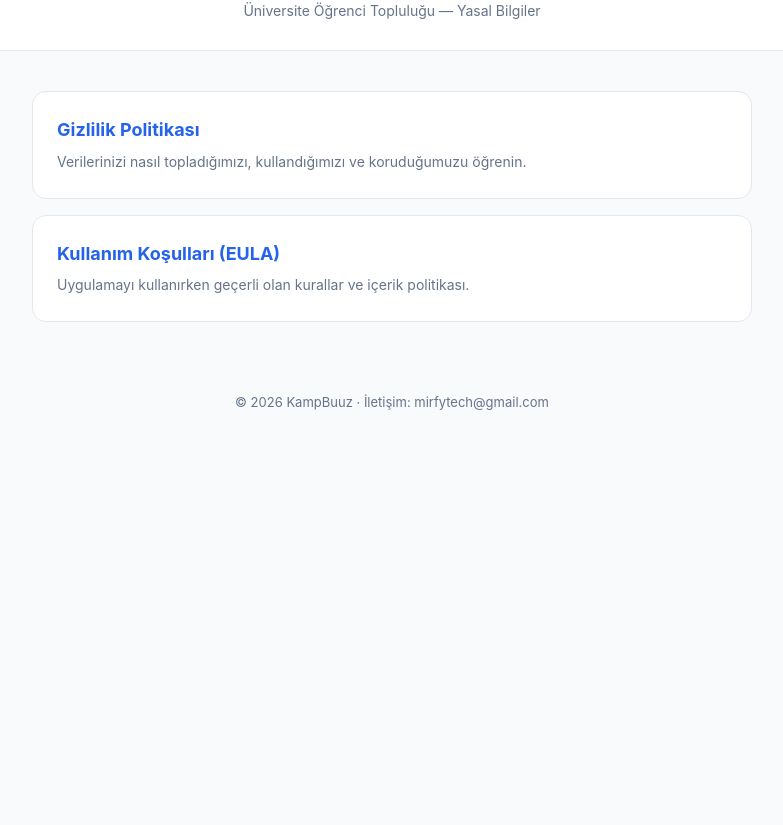
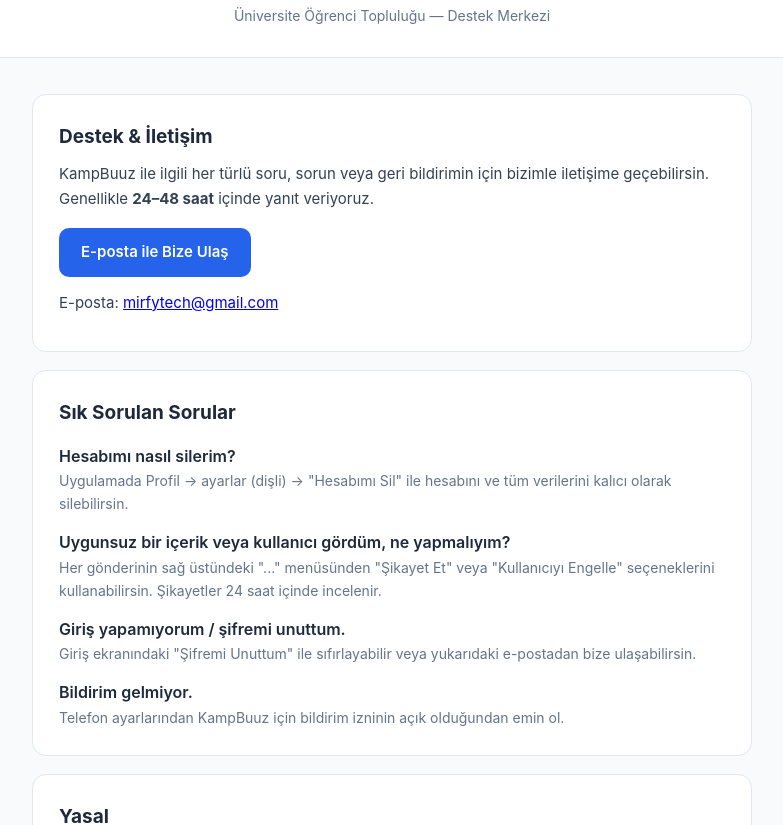
Before and after one commit to mirfytech-jpg/mirfytech-jpg.github.io, a plain HTML site: page index.html in a window 1280 px wide. Shown: the part 74-899 px from the top of the page, without its empty margins (248-1031 px from the left). Before the commit the page ends 800 px from the top, so only its background shows below. Drawn offline with Linux system fonts and the light colour scheme.

Commit message:
Destek/iletisim sayfasi (App Store 1.5)

```diff
--- a/index.html
+++ b/index.html
@@ -3,41 +3,61 @@
 <head>
 <meta charset="UTF-8">
 <meta name="viewport" content="width=device-width, initial-scale=1.0">
-<title>KampBuuz — Yasal Bilgiler</title>
+<title>KampBuuz — Destek ve Yasal Bilgiler</title>
 <style>
   :root { --primary:#2563eb; --bg:#f8fafc; --text:#1e293b; --muted:#64748b; --border:#e2e8f0; }
   * { box-sizing:border-box; margin:0; padding:0; }
-  body { font-family:-apple-system,BlinkMacSystemFont,'Segoe UI',Roboto,sans-serif; background:var(--bg); color:var(--text); line-height:1.6; }
-  header { background:#fff; border-bottom:1px solid var(--border); padding:28px 20px; text-align:center; }
+  body { font-family:-apple-system,BlinkMacSystemFont,'Segoe UI',Roboto,sans-serif; background:var(--bg); color:var(--text); line-height:1.65; }
+  header { background:#fff; border-bottom:1px solid var(--border); padding:30px 20px; text-align:center; }
   header .logo { display:inline-flex; align-items:center; gap:10px; }
-  header .mark { width:40px; height:40px; border-radius:10px; background:var(--primary); color:#fff; display:flex; align-items:center; justify-content:center; font-weight:800; font-size:18px; }
-  header h1 { font-size:22px; }
+  header .mark { width:42px; height:42px; border-radius:11px; background:var(--primary); color:#fff; display:flex; align-items:center; justify-content:center; font-weight:800; font-size:18px; }
+  header h1 { font-size:23px; }
   header p { color:var(--muted); font-size:14px; margin-top:6px; }
-  .container { max-width:760px; margin:40px auto; padding:0 20px; }
-  .cards { display:grid; gap:16px; }
-  .card { background:#fff; border:1px solid var(--border); border-radius:14px; padding:24px; text-decoration:none; color:inherit; transition:.15s; display:block; }
-  .card:hover { border-color:var(--primary); box-shadow:0 4px 14px rgba(37,99,235,.08); }
-  .card h2 { font-size:18px; color:var(--primary); margin-bottom:6px; }
-  .card p { color:var(--muted); font-size:14px; }
-  footer { text-align:center; color:var(--muted); font-size:13px; padding:30px 20px; }
+  .container { max-width:760px; margin:36px auto; padding:0 20px 60px; }
+  .section { background:#fff; border:1px solid var(--border); border-radius:14px; padding:26px; margin-bottom:18px; }
+  .section h2 { font-size:19px; margin-bottom:10px; color:var(--text); }
+  .section p { color:#334155; font-size:15px; margin-bottom:10px; }
+  .contact-btn { display:inline-block; background:var(--primary); color:#fff; text-decoration:none; padding:12px 22px; border-radius:10px; font-weight:600; font-size:15px; margin-top:6px; }
+  .faq-q { font-weight:600; margin-top:14px; color:var(--text); }
+  .faq-a { color:var(--muted); font-size:14px; }
+  .links a { color:var(--primary); text-decoration:none; font-weight:600; margin-right:18px; }
+  footer { text-align:center; color:var(--muted); font-size:13px; padding:20px; }
 </style>
 </head>
 <body>
 <header>
   <div class="logo"><span class="mark">KB</span><h1>KampBuuz</h1></div>
-  <p>Üniversite Öğrenci Topluluğu — Yasal Bilgiler</p>
+  <p>Üniversite Öğrenci Topluluğu — Destek Merkezi</p>
 </header>
 <div class="container">
-  <div class="cards">
-    <a class="card" href="privacy.html">
-      <h2>Gizlilik Politikası</h2>
-      <p>Verilerinizi nasıl topladığımızı, kullandığımızı ve koruduğumuzu öğrenin.</p>
-    </a>
-    <a class="card" href="terms.html">
-      <h2>Kullanım Koşulları (EULA)</h2>
-      <p>Uygulamayı kullanırken geçerli olan kurallar ve içerik politikası.</p>
-    </a>
+
+  <div class="section">
+    <h2>Destek &amp; İletişim</h2>
+    <p>KampBuuz ile ilgili her türlü soru, sorun veya geri bildirimin için bizimle iletişime geçebilirsin. Genellikle <strong>24–48 saat</strong> içinde yanıt veriyoruz.</p>
+    <a class="contact-btn" href="mailto:mirfytech@gmail.com?subject=KampBuuz%20Destek">E-posta ile Bize Ulaş</a>
+    <p style="margin-top:14px;">E-posta: <a href="mailto:mirfytech@gmail.com">mirfytech@gmail.com</a></p>
   </div>
+
+  <div class="section">
+    <h2>Sık Sorulan Sorular</h2>
+    <div class="faq-q">Hesabımı nasıl silerim?</div>
+    <div class="faq-a">Uygulamada Profil → ayarlar (dişli) → "Hesabımı Sil" ile hesabını ve tüm verilerini kalıcı olarak silebilirsin.</div>
+    <div class="faq-q">Uygunsuz bir içerik veya kullanıcı gördüm, ne yapmalıyım?</div>
+    <div class="faq-a">Her gönderinin sağ üstündeki "..." menüsünden "Şikayet Et" veya "Kullanıcıyı Engelle" seçeneklerini kullanabilirsin. Şikayetler 24 saat içinde incelenir.</div>
+    <div class="faq-q">Giriş yapamıyorum / şifremi unuttum.</div>
+    <div class="faq-a">Giriş ekranındaki "Şifremi Unuttum" ile sıfırlayabilir veya yukarıdaki e-postadan bize ulaşabilirsin.</div>
+    <div class="faq-q">Bildirim gelmiyor.</div>
+    <div class="faq-a">Telefon ayarlarından KampBuuz için bildirim izninin açık olduğundan emin ol.</div>
+  </div>
+
+  <div class="section">
+    <h2>Yasal</h2>
+    <p class="links">
+      <a href="privacy.html">Gizlilik Politikası</a>
+      <a href="terms.html">Kullanım Koşulları</a>
+    </p>
+  </div>
+
 </div>
 <footer>© 2026 KampBuuz · İletişim: mirfytech@gmail.com</footer>
 </body>
```
